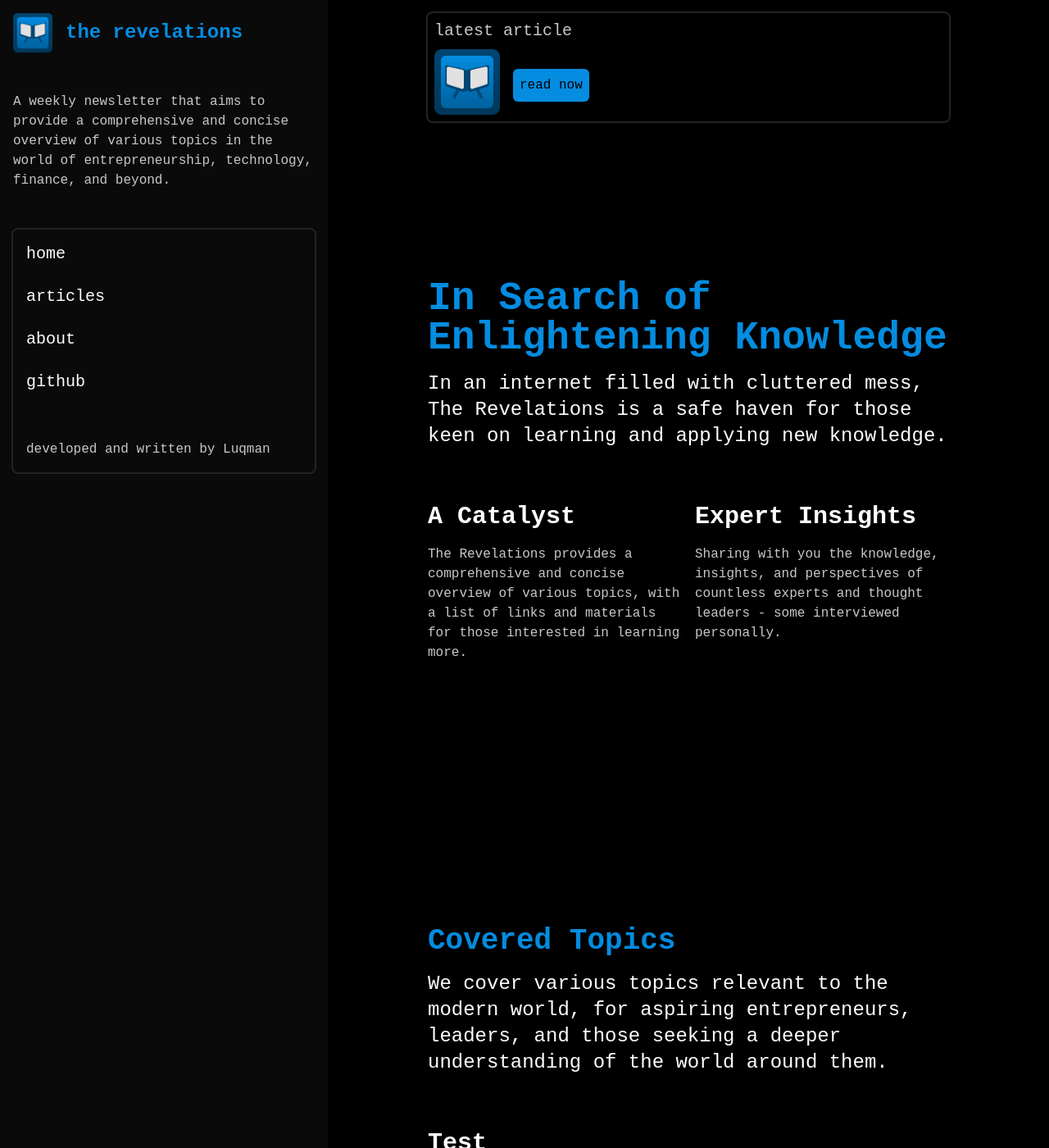
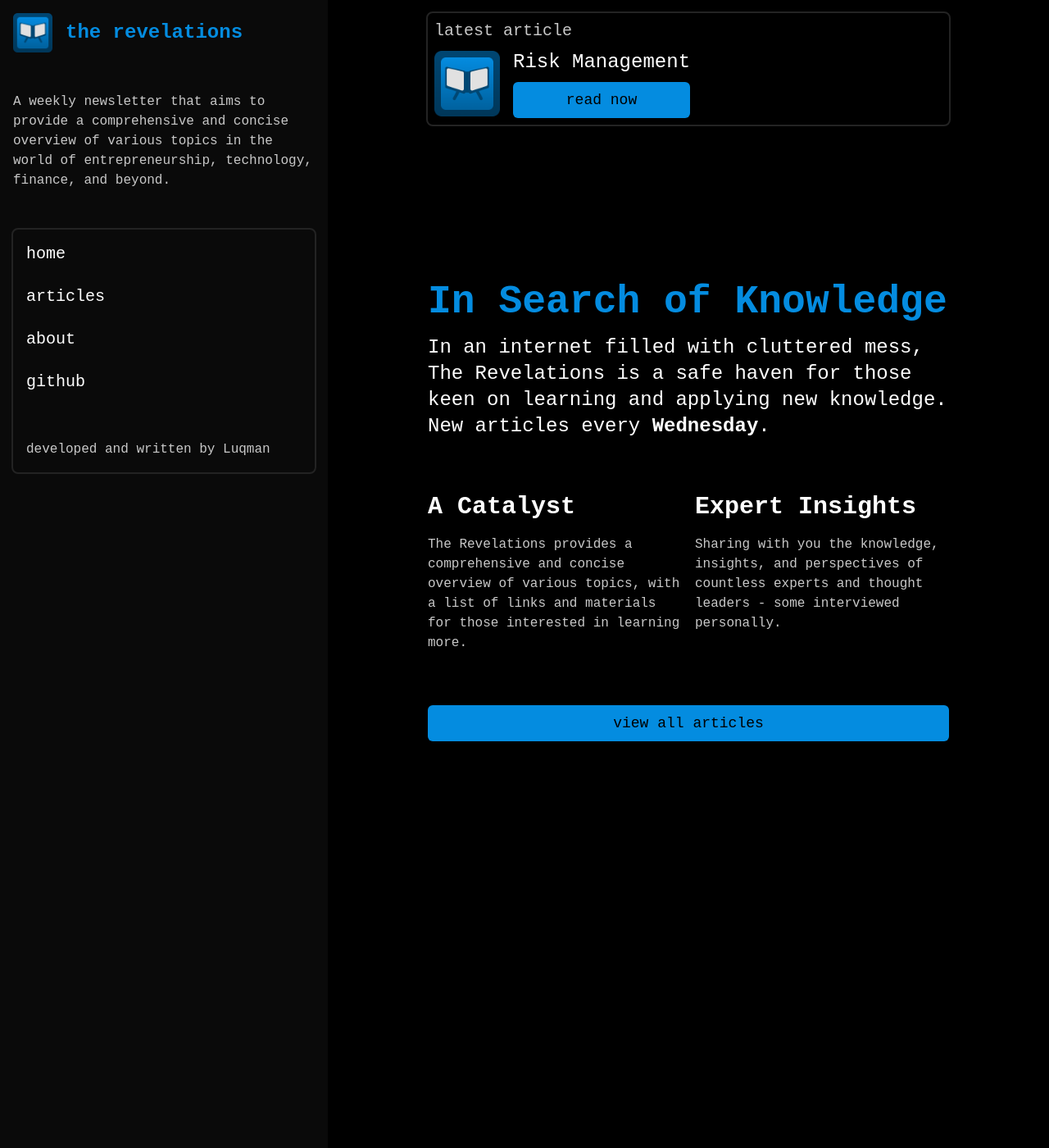
Before and after one commit to theluqmn/revelations, a Jekyll site: the page built from index.md, in a window 1280 px wide and 1400 px high. Shown: the whole window at 82% size. Built offline with Jekyll 4.4.1, drawn with Linux system fonts in a browser that asks for light colours; nearby versions of some CDN libraries; some web fonts are replaced.

Commit message:
trying something new

```diff
--- a/_layouts/home.html
+++ b/_layouts/home.html
@@ -69,45 +68,26 @@
             <!-- content -->
             <div class="p-4 w-full">
                 <div class="w-9/12 mx-auto">
-                    <!-- latest article banner -->
-                    <div class="p-2 flex flex-col gap-2 outline outline-2 outline-[rgb(35,35,35)] rounded-md">
-                        <p class="text-xl text-[rgb(200,200,200)]">
-                            latest article
-                        </p>
-
-                        <div class="flex flex-row gap-4 items-center">
-                            <img src="../assets/icon.png" class="w-20 h-20 object-cover">
-                            <div class="flex flex-col gap-2">
-                                <p class="text-2xl text-white">
-                                    {{ page.latest-article-title }}
-                                </p>
-
-                                <button class="p-2 rounded-md bg-[rgb(4,140,224)] hover:bg-[rgb(1,100,164)] duration-300"
-                                href="{{ page.latest-article-link }}">
-                                    read now
-                                </button>
-                            </div>
-                        </div>
-                    </div>
+                    {% include latest-article.html %}
 
                     <!-- home content -->
                     <div class="flex flex-col gap-32">
                         <div class="flex flex-col gap-16">
                             <div class="flex flex-col gap-4">
                                 <h1 class="pt-48 text-5xl text-[rgb(4,140,224)] font-bold">
-                                    In Search of Enlightening Knowledge
+                                    In Search of Knowledge
                                 </h1>
 
                                 <p class="text-2xl text-white">
-                                    In an internet filled with cluttered mess, The Revelations is a safe haven for those keen on learning and applying new knowledge.
+                                    In an internet filled with cluttered mess, The Revelations is a safe haven for those keen on learning and applying new knowledge. New articles every <b>Wednesday</b>.
                                 </p>
                             </div>
 
                             <div class="grid grid-cols-2 gap-4">
                                 <div class="flex flex-col gap-4">
-                                    <h1 class="text-3xl text-white font-bold">
+                                    <h2 class="text-3xl text-white font-bold">
                                         A Catalyst
-                                    </h1>
+                                    </h2>
 
                                     <p class="text-[rgb(200,200,200)] text-base">
                                         The Revelations provides a comprehensive and concise overview of various topics, with a list of links and materials for those interested in learning more.
@@ -115,39 +95,23 @@
                                 </div>
 
                                 <div class="flex flex-col gap-4">
-                                    <h1 class="text-3xl text-white font-bold">
+                                    <h2 class="text-3xl text-white font-bold">
                                         Expert Insights
-                                    </h1>
+                                    </h2>
 
                                     <p class="text-[rgb(200,200,200)] text-base">
                                         Sharing with you the knowledge, insights, and perspectives of countless experts and thought leaders - some interviewed personally.
                                     </p>
                                 </div>
                             </div>
+
+                            <button class="p-2 text-black text-lg rounded-md bg-[rgb(4,140,224)] hover:bg-[rgb(1,100,164)] duration-300">
+                                view all articles
+                            </button>
                         </div>
 
                         <div class="flex flex-col gap-16">
-                            <div class="flex flex-col gap-4">
-                                <h1 class="pt-48 text-4xl text-[rgb(4,140,224)] font-bold">
-                                    Covered Topics
-                                </h1>
 
-                                <p class="text-2xl text-white">
-                                    We cover various topics relevant to the modern world, for aspiring entrepreneurs, leaders, and those seeking a deeper understanding of the world around them.
-                                </p>
-                            </div>
-
-                            <div class="grid grid-cols-2 gap-4">
-                                <div class="flex flex-col gap-4">
-                                    <h1 class="text-3xl text-white font-bold">
-                                        Test
-                                    </h1>
-
-                                    <p class="text-[rgb(200,200,200)] text-base">
-                                        Test
-                                    </p>
-                                </div>
-                            </div>
                         </div>
                     </div>
                 </div>
```
Also changed, not shown: other parts of _layouts/home.html (+2 -3 lines), _includes/sidebar.html (deleted, +0 -8 lines).
